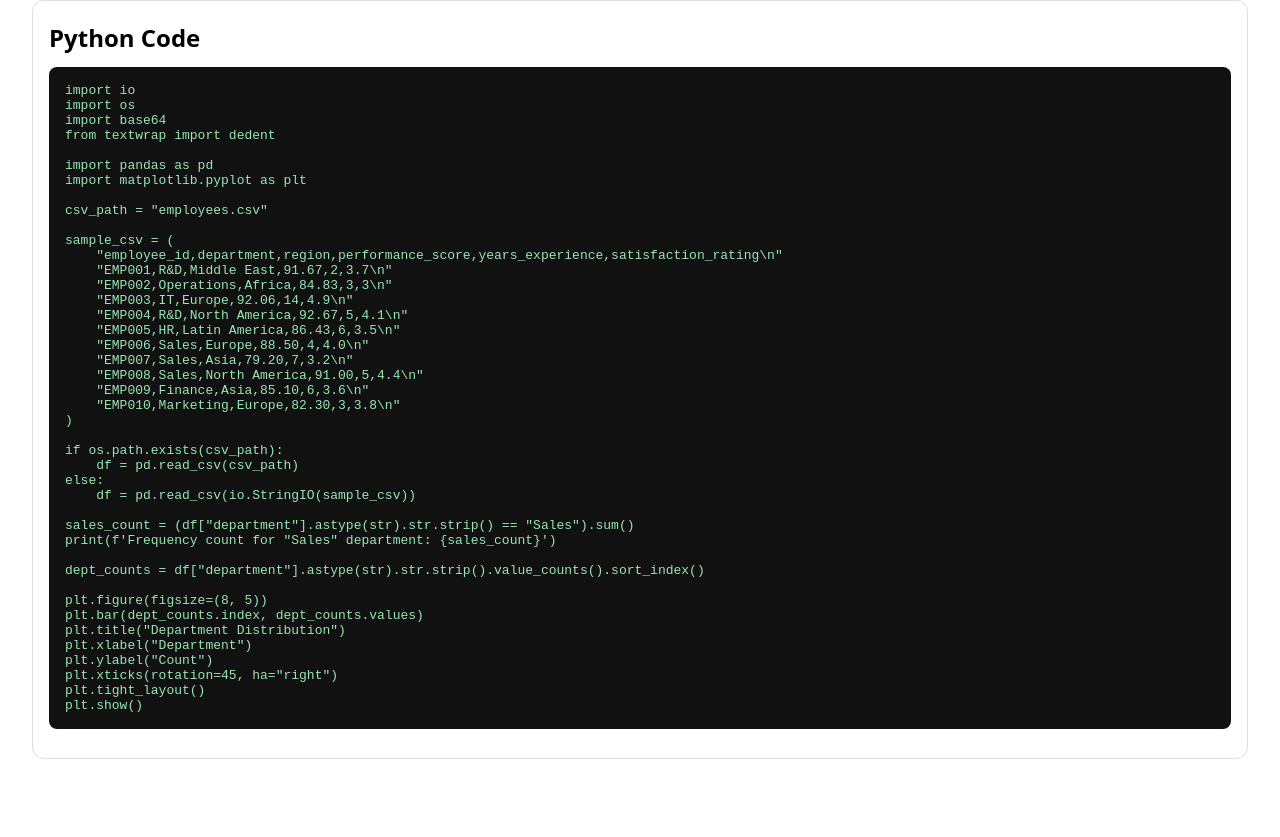
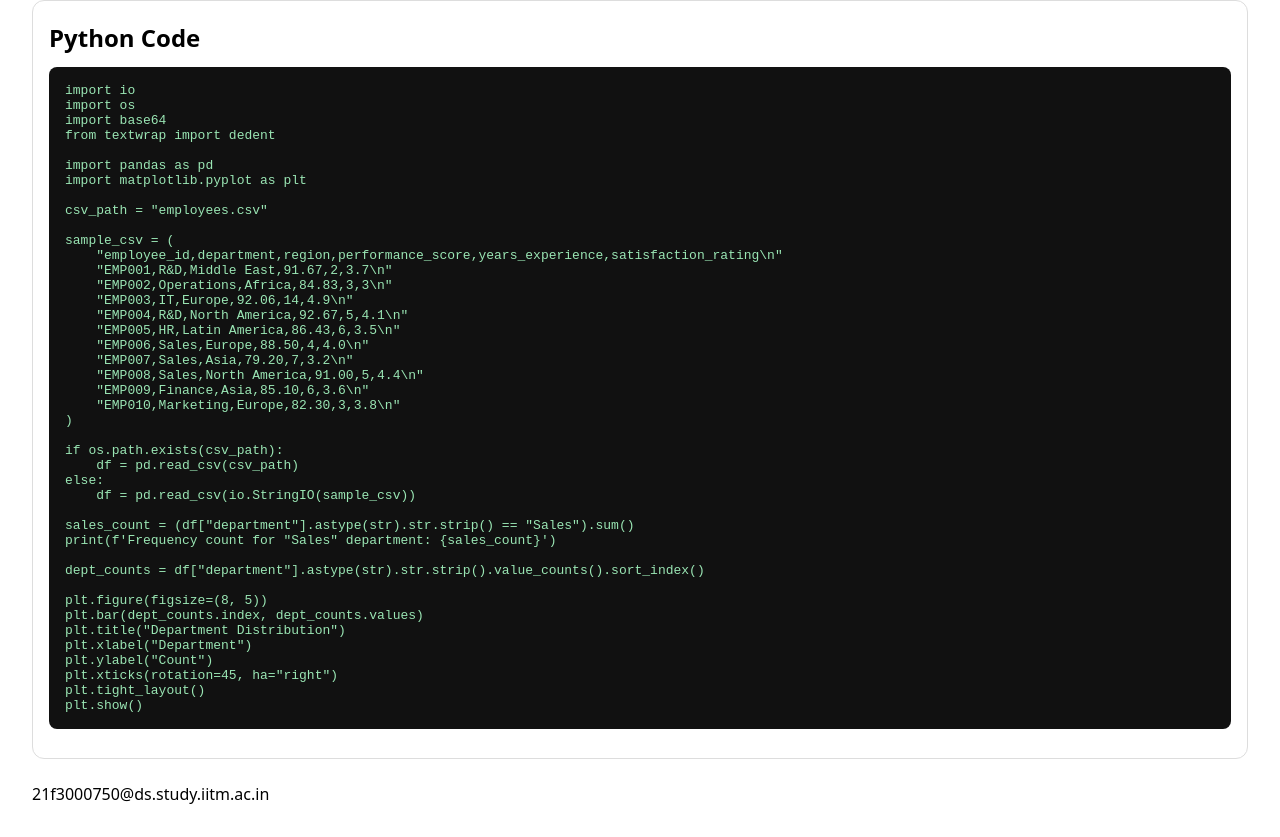
Before and after one commit to 21f3000750/IITM-TDS-GA7, a plain HTML site: page Q7/index.html in a window 1280 px wide. Shown: the part 1120-1957 px from the top of the page. Before the commit the page ends 1911 px from the top, so only its background shows below. Drawn offline with Linux system fonts and the light colour scheme.

Commit message:
Update index.html

```diff
--- a/Q7/index.html
+++ b/Q7/index.html
@@ -21,6 +21,7 @@
   <div class="card">
     <h2>Printed Output</h2>
     <p><strong>Frequency count for "Sales" department:</strong> 3</p>
+
   </div>
 
   <div class="card">
@@ -73,5 +74,6 @@ plt.xticks(rotation=45, ha="right")
 plt.tight_layout()
 plt.show()</code></pre>
   </div>
+  <p>21f3000750@ds.study.iitm.ac.in</p>
 </body>
 </html>
```
